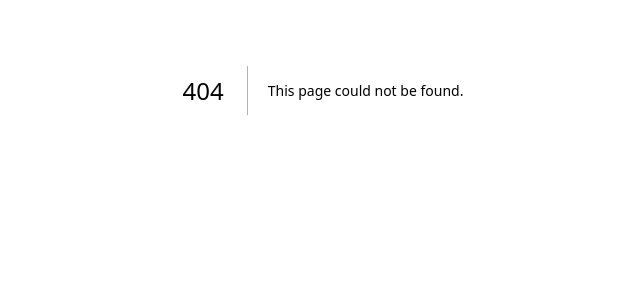
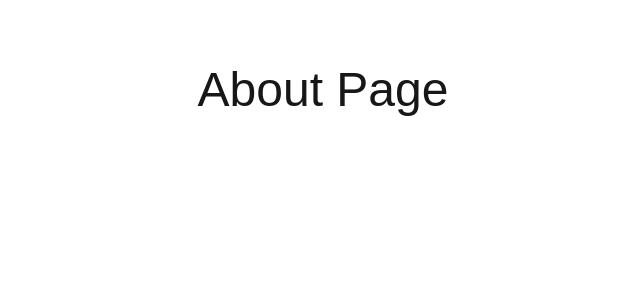
Before and after one commit to betogroo/next-base, a Next.js app: page /about in a window 1280 px wide. Before the commit this address had no page. Shown: the top 300 px of the page, without its empty margins (317-957 px from the left). Built offline with nearby package versions, Linux system fonts and the light colour scheme.

Commit message:
feat: create about page

```diff
--- /dev/null
+++ b/src/app/about/page.tsx
@@ -0,0 +1,9 @@
+'use client'
+
+export default function AboutPage() {
+  return (
+    <div>
+      <h1 className="text-5xl">About Page</h1>
+    </div>
+  )
+}
```
